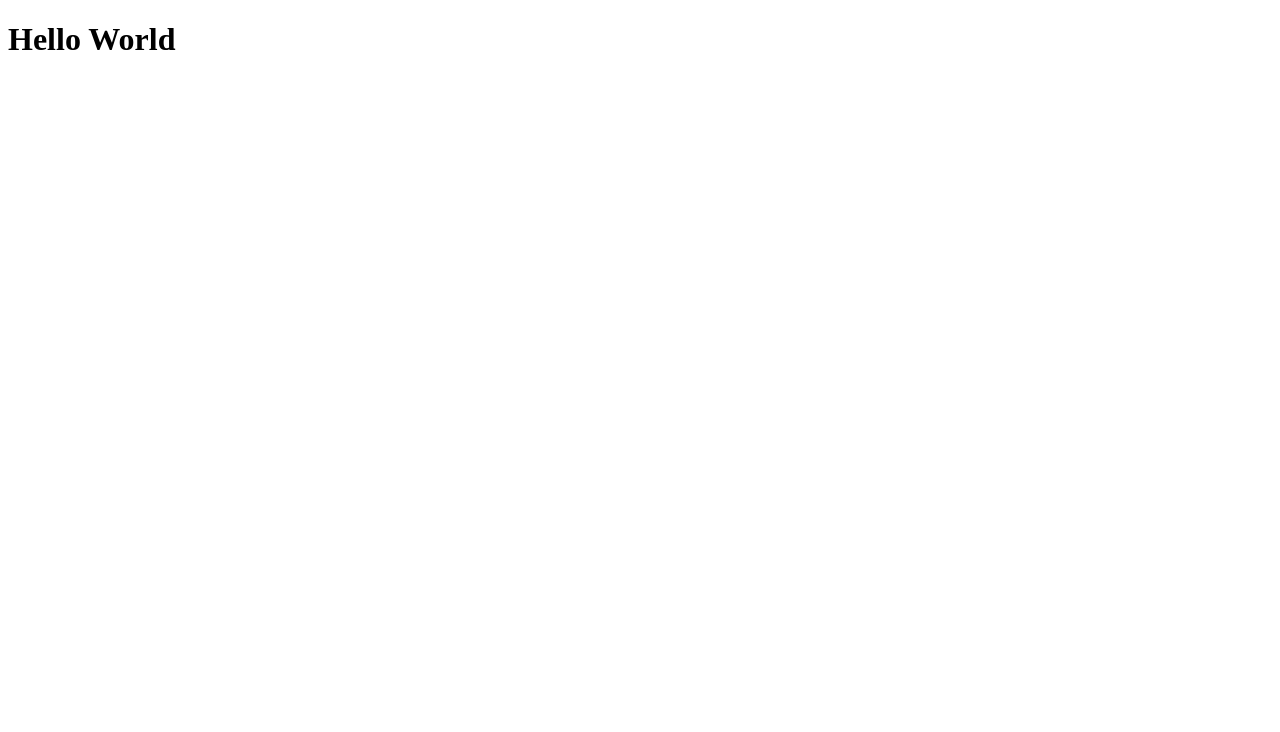
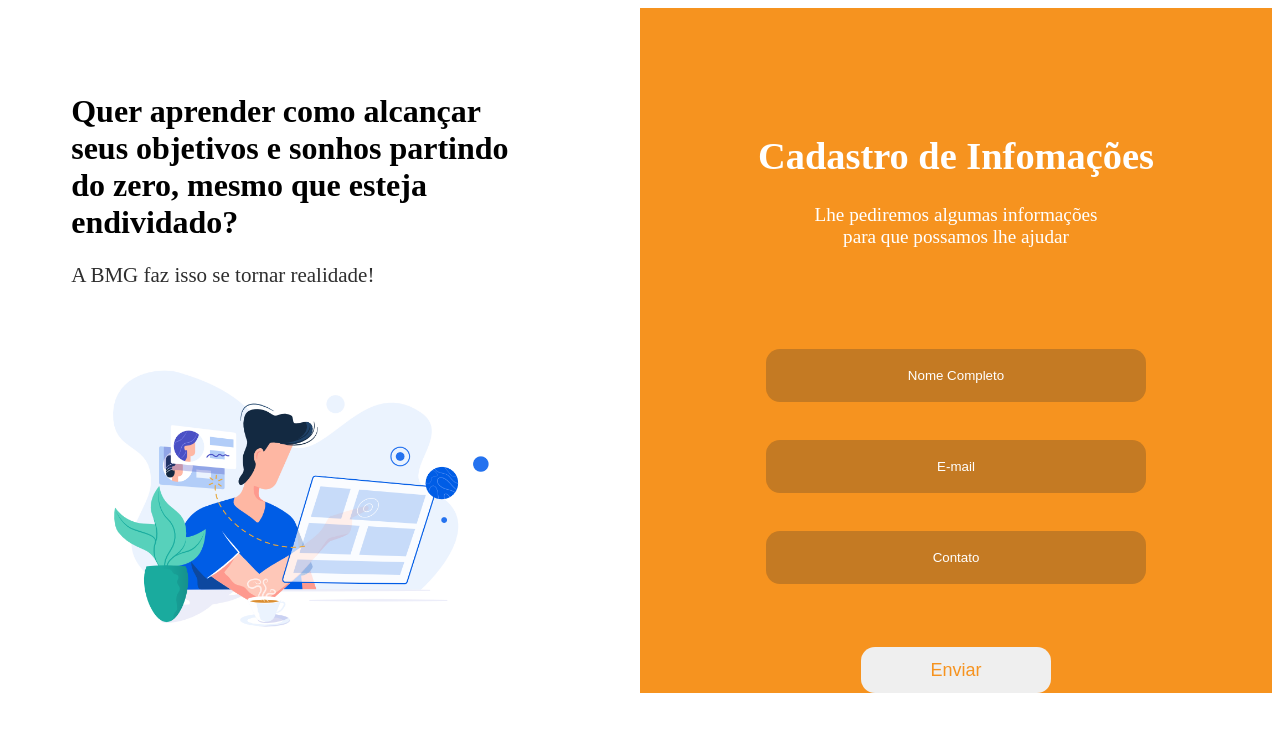
Before and after one commit to gabrieldev525/bmg-up-site, a React (Create React App) app in the folder front-end/: page / in a window 1280 px wide. Shown: the top 732 px of the page. Built offline with nearby package versions, Linux system fonts and the light colour scheme.

Commit message:
route adjustments

```diff
--- a/front-end/src/App.js
+++ b/front-end/src/App.js
@@ -1,7 +1,12 @@
 import React from 'react'
 
+// Local imports
+import Routes from './router'
+
 function App() {
-  return <h1>Hello World</h1>
+  return (
+    <Routes />
+  )
 }
 
 export default App
--- a/front-end/src/router.js
+++ b/front-end/src/router.js
@@ -8,12 +8,11 @@ import {
 // Local imports
 import Form from './page/Form'
 
-
 function Routes() {
   return (
     <BrowserRouter>
       <Switch>
-        <Route path='/' exact component={Form}/>
+        <Route path='/' exact component={Form} />
       </Switch>
     </BrowserRouter>
   )
```
